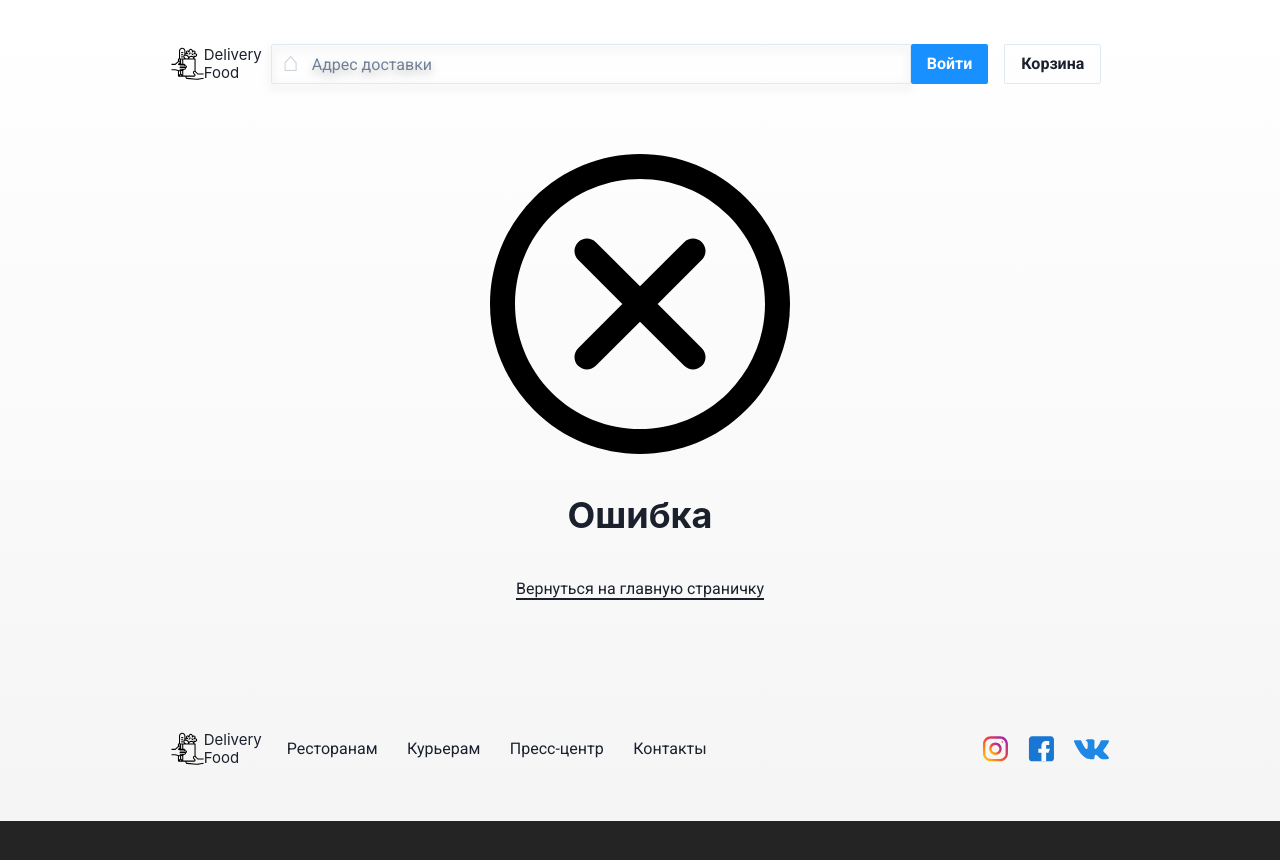
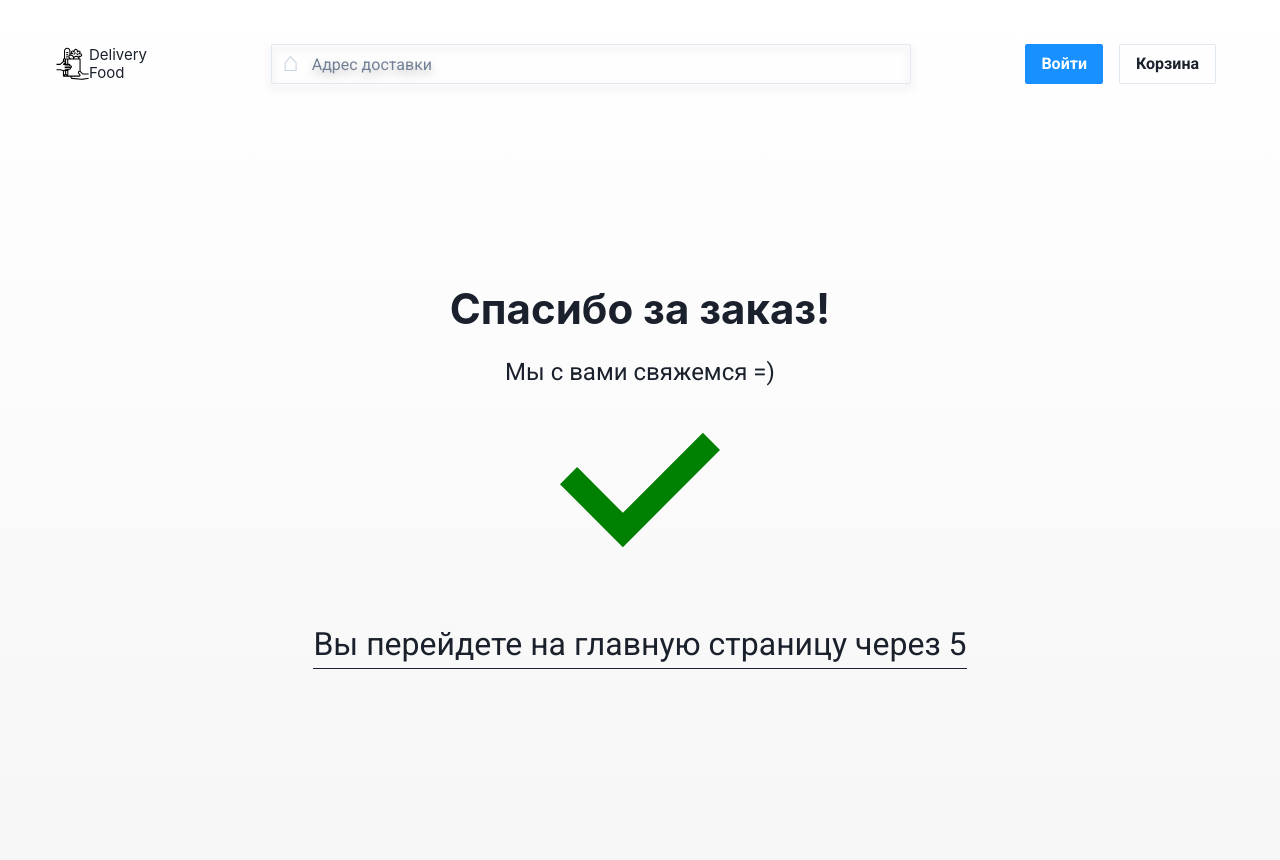
Before and after one commit to nuki1048/react-delivery-app, a React (Vite) app: page /orderThanks in a window 1280 px wide. Shown: the top 860 px of the page. Before the commit the page ends 821 px from the top, so only its background shows below. Built offline with nearby package versions, Linux system fonts and the light colour scheme; no server answers; the database is empty.

Commit message:
made a orderThanksPage and also fix a navMenu on top

```diff
--- a/src/components/app/App.jsx
+++ b/src/components/app/App.jsx
@@ -2,22 +2,18 @@ import { Spinner } from "@chakra-ui/react";
 import { AnimatePresence } from "framer-motion";
 import React, { lazy, Suspense } from "react";
 import { Route, Routes, useLocation } from "react-router-dom";
-import ErrorPage from "../pages/404/ErrorPage";
-import CheckoutPage from "../pages/checkoutPage/CheckoutPage";
-
-// import MainPage from "../pages/mainPage/MainPage";
-
-// import RestaurantPage from "../pages/restaurantPage/RestaurantPage";
 
 const MainPage = lazy(() => import("../pages/mainPage/MainPage"));
 const RestaurantPage = lazy(() =>
   import("../pages/restaurantPage/RestaurantPage")
 );
+const OrderThanksPage = lazy(() =>
+  import("../pages/orderThanksPage/OrderThanksPage")
+);
+const CheckoutPage = lazy(() => import("../pages/checkoutPage/CheckoutPage"));
+const ErrorPage = lazy(() => import("../pages/404/ErrorPage"));
 
 function App() {
-  // const router = createBrowserRouter(
-  //   createRoutesFromElements(<Route path="/" />)
-  // );
   const location = useLocation();
   return (
     <Suspense
@@ -29,6 +25,7 @@ function App() {
           <Route path="/restaurats/:storeName" element={<RestaurantPage />} />
           <Route path="checkout" element={<CheckoutPage />} />
           <Route path="*" element={<ErrorPage />} />
+          <Route path="/orderThanks" element={<OrderThanksPage />} />
         </Routes>
       </AnimatePresence>
     </Suspense>
--- a/src/components/appHeader/AppHeader.jsx
+++ b/src/components/appHeader/AppHeader.jsx
@@ -23,7 +23,7 @@ function AppHeader() {
       <Flex
         alignItems="center"
         justify={{ base: "space-around", md: "space-between" }}
-        w="100%"
+        w="1200px"
         h="40px"
         mt="44px"
       >
--- a/src/components/checkoutForm/CheckoutForm.jsx
+++ b/src/components/checkoutForm/CheckoutForm.jsx
@@ -110,7 +110,7 @@ function CheckoutForm({ amountWithTaxes }) {
           region: values.region,
           cart: { ...cartPos },
         });
-        navigate("/");
+        navigate("/orderThanks");
         clearCart();
       }
     },
--- a/src/components/menuList/MenuList.jsx
+++ b/src/components/menuList/MenuList.jsx
@@ -42,7 +42,7 @@ function MenuList({ storeName }) {
         ))
       ) : (
         <Box gridColumn="1/4">
-          <Heading as="h3" mb="30px">
+          <Heading as="h3" m="60px 0 30px 0 " mb="30px">
             Здесь пока что пусто
           </Heading>
           <Link style={{ margin: "60px", textDecoration: "underline" }} to="/">
--- a/src/components/pages/checkoutPage/CheckoutPage.jsx
+++ b/src/components/pages/checkoutPage/CheckoutPage.jsx
@@ -19,6 +19,7 @@ import logo from "../../../assets/logo.svg";
 import CheckoutItem from "../../checkoutItem/CheckoutItem";
 import { ShopContext } from "../../../context/shop-context";
 import CheckoutForm from "../../checkoutForm/CheckoutForm";
+import AnimatedComponent from "../../animatedComponent/AnimatedComponent";
 
 function CheckoutPage() {
   const { data, cart, getTotalCartAmount } = useContext(ShopContext);
@@ -45,6 +46,7 @@ function CheckoutPage() {
 
   const items = renderItems(data);
   return (
+    <AnimatedComponent>
       <Box minH="670px" p="103px 177px 127px 150px">
         <Grid gap="190px" templateColumns="1fr 2fr">
           <GridItem gridColumn="1/2">
@@ -129,6 +131,7 @@ function CheckoutPage() {
           <CheckoutForm amountWithTaxes={+amountWithTaxes} />
         </Grid>
       </Box>
+    </AnimatedComponent>
   );
 }
 
--- /dev/null
+++ b/src/components/pages/orderThanksPage/OrderThanksPage.jsx
@@ -0,0 +1,47 @@
+import { Flex, Heading, Text } from "@chakra-ui/react";
+import React, { useState } from "react";
+import { CheckIcon } from "@chakra-ui/icons";
+import { useNavigate } from "react-router-dom";
+import AppContainer from "../../appContainer/AppContainer";
+import AppHeader from "../../appHeader/AppHeader";
+import AnimatedComponent from "../../animatedComponent/AnimatedComponent";
+
+function OrderThanksPage() {
+  const navigate = useNavigate();
+  const [time, setTime] = useState(10);
+
+  const timeoutLink = setTimeout(() => {
+    setTime((state) => state - 1);
+  }, 1000);
+  if (time === 0) {
+    clearTimeout(timeoutLink);
+    navigate("/");
+  }
+  return (
+    <AnimatedComponent>
+      <AppHeader />
+      <AppContainer>
+        <Flex
+          p="200px 0 330px 0"
+          flexDirection="column"
+          align="center"
+          justify="space-between"
+        >
+          <Heading fontSize="42px" as="h2">
+            Спасибо за заказ!
+          </Heading>{" "}
+          <Text mt="30px" fontSize="24px" lineHeight="16px">
+            {" "}
+            Мы с вами свяжемся =)
+          </Text>
+          <CheckIcon mt="30px" color="green" w={40} h={40} />
+          <Text borderBottom="1px solid" mt="50px" fontSize="32px">
+            Вы перейдете на главную страницу через {time}
+          </Text>
+        </Flex>
+      </AppContainer>
+    </AnimatedComponent>
+  );
+}
+
+export default OrderThanksPage;
--- a/src/components/restaurantsList/RestaurantsList.jsx
+++ b/src/components/restaurantsList/RestaurantsList.jsx
@@ -41,6 +41,7 @@ function RestaurantsList({ data }) {
 }
 
 RestaurantsList.propTypes = {
+  // eslint-disable-next-line react/forbid-prop-types
   data: PropsTypes.array.isRequired,
 };
 
```
Lines whose indentation alone changed are shown as unchanged.
